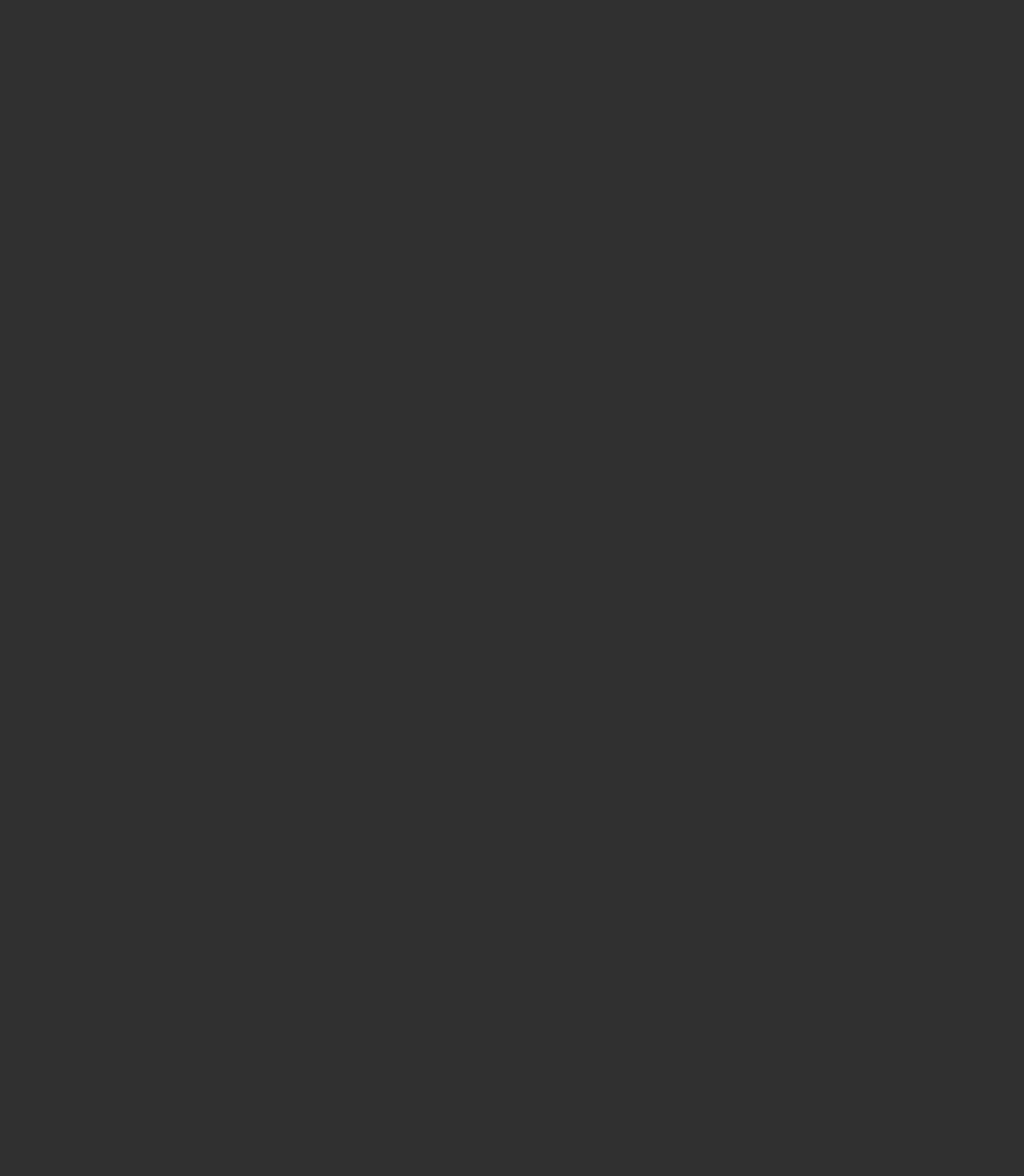
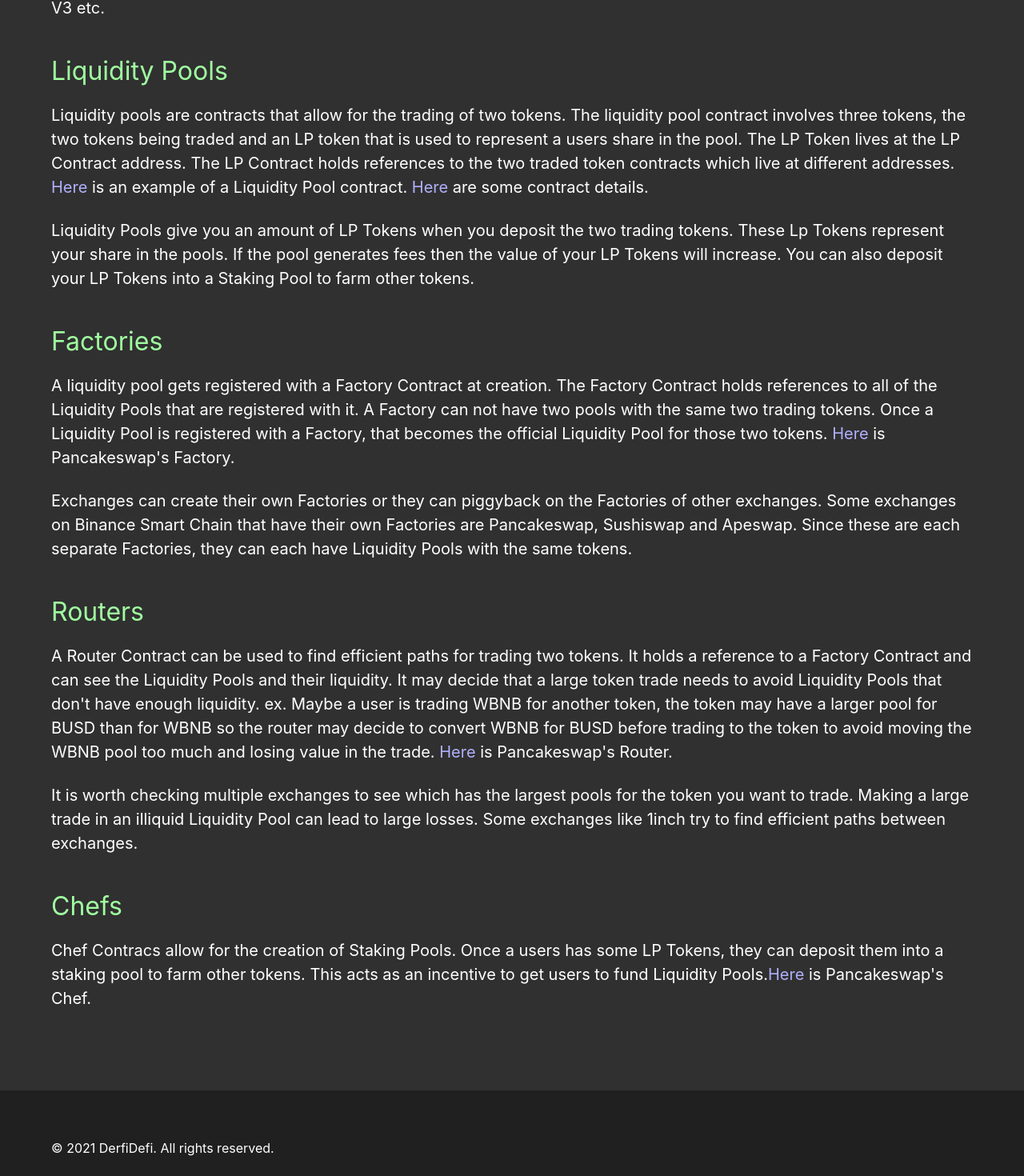
Before and after one commit to dpet/derfi, a React (Create React App) app: page /docs in a window 1280 px wide. Shown: the part 260-1730 px from the top of the page at 80% size. Before the commit the page ends 800 px from the top, so only its background shows below. Built offline with nearby package versions, Linux system fonts and the light colour scheme.

Commit message:
docs and footer added

```diff
--- a/src/App.js
+++ b/src/App.js
@@ -2,6 +2,7 @@
 import './App.scss';
 import ConnectionProvider from './components/helpers/ConnectionProvider.js';
 import Header from './components/common/Header.jsx';
+import Footer from './components/common/Footer.jsx';
 import Home from './components/pages/Home.jsx';
 import FactoryMonitor from './components/pages/FactoryMonitor.jsx';
 import FactoryLeaderboard from './components/pages/FactoryLeaderboard.jsx';
@@ -24,6 +25,7 @@ function App() {
         <ConnectionProvider>
           <Header></Header>
 
+          <div className="main">
             <Switch>
               <Route exact path="/">
                 {/*<Home></Home>*/}
@@ -50,7 +52,13 @@ function App() {
                 <ChefMonitor></ChefMonitor>
               </Route>
 
+              <Route exact path="/docs">
+                <Docs></Docs>
+              </Route>
             </Switch>
+          </div>
+
+          <Footer></Footer>
         </ConnectionProvider>
       </Router>
     </div>
--- a/src/App.scss
+++ b/src/App.scss
@@ -2,7 +2,12 @@
 html, body{
   background-color: #303030;
   color: white;
-  min-height: 100%;
+  min-height: 100vh;
+}
+
+.main{
+  min-height: 80vh;
+  margin-bottom: 100px;
 }
 
 // custom menu
@@ -93,6 +98,9 @@ html, body{
 }
 .light-blue{
   color: #d0d0ff;
+}
+.light-green{
+  color: #a0ffa0;
 }
 
 .address-input{
@@ -194,3 +202,20 @@ html, body{
   background: #333;
   border: 1px solid #355;
 }
+
+// docs
+.docs{
+  a {
+   color: #b0b0ff;
+  }
+  a:hover {
+   color: #c0c0ff;
+  }
+}
+
+// footer
+.footer{
+  background: #202020;
+  padding-top: 60px;
+  padding-bottom: 60px;
+}
--- /dev/null
+++ b/src/components/common/Footer.jsx
@@ -0,0 +1,10 @@
+
+
+ export default function Footer(){
+ 	return <footer className="footer">
+ 		<div class="container">
+ 			© {new Date().getFullYear()}
+	        <span> DerfiDefi. All rights reserved.</span>
+	    </div>
+	</footer>
+}
--- a/src/components/common/Header.jsx
+++ b/src/components/common/Header.jsx
@@ -32,6 +32,10 @@ export default function Header() {
 							<NavLink className="menu-item" to="/chefMonitor">Chef Monitor</NavLink>
 						</div>
 					</div>*/}
+
+					<div className="level-item">
+						<NavLink className="menu-item has-text-white" to="/docs">Docs</NavLink>
+					</div>
 				</div>
 
 				<div className="level-right">
--- a/src/components/pages/Docs.jsx
+++ b/src/components/pages/Docs.jsx
@@ -1,7 +1,48 @@
- export default function Docs(){
+export default function Docs(){
  	return (
- 		<div className="container">
- 			Docs ya
+ 		<div className="container docs">
+
+ 			<h2 className="is-size-3 pt-4 mb-4 light-green">DerfiDefi</h2>
+ 			<p className="is-size-5 mb-5">
+ 				This site is meant to provide a few tools to help explore Factory contracts and Liquidity Pools. The main goal is to help people understand the underlying contracts and see metrics that are normally hidden or hard to see. It uses Metamask to fetch data. It assumes the common uniswap contract interfaces so it may not work with contracts that vary like uniswap V3 etc.
+ 			</p>
+
+
+ 			<h2 className="is-size-3 pt-4 mb-4 light-green">Liquidity Pools</h2>
+ 			<p className="is-size-5 mb-5">
+ 				Liquidity pools are contracts that allow for the trading of two tokens. The liquidity pool contract involves three tokens, the two tokens being traded and an LP token that is used to represent a users share in the pool. The LP Token lives at the LP Contract address. The LP Contract holds references to the two traded token contracts which live at different addresses. <a href="https://bscscan.com/address/0x20bCC3b8a0091dDac2d0BC30F68E6CBb97de59Cd" target="_blank">Here</a> is an example of a Liquidity Pool contract. <a href="https://bscscan.com/address/0x20bCC3b8a0091dDac2d0BC30F68E6CBb97de59Cd#readContract" target="_blank">Here</a> are some contract details.
+ 			</p>
+
+ 			<p className="is-size-5 mb-5">
+ 				Liquidity Pools give you an amount of LP Tokens when you deposit the two trading tokens. These Lp Tokens represent your share in the pools. If the pool generates fees then the value of your LP Tokens will increase. You can also deposit your LP Tokens into a Staking Pool to farm other tokens.
+ 			</p>
+
+
+ 			<h2 className="is-size-3 pt-4 mb-4 light-green">Factories</h2>
+ 			<p className="is-size-5 mb-5">
+ 				A liquidity pool gets registered with a Factory Contract at creation. The Factory Contract holds references to all of the Liquidity Pools that are registered with it. A Factory can not have two pools with the same two trading tokens. Once a Liquidity Pool is registered with a Factory, that becomes the official Liquidity Pool for those two tokens. <a href="https://bscscan.com/address/0xcA143Ce32Fe78f1f7019d7d551a6402fC5350c73" target="_blank">Here</a> is Pancakeswap's Factory.
+ 			</p>
+
+ 			<p className="is-size-5 mb-5">
+ 				Exchanges can create their own Factories or they can piggyback on the Factories of other exchanges. Some exchanges on Binance Smart Chain that have their own Factories are Pancakeswap, Sushiswap and Apeswap. Since these are each separate Factories, they can each have Liquidity Pools with the same tokens.
+ 			</p>
+
+
+ 			<h2 className="is-size-3 pt-4 mb-4 light-green">Routers</h2>
+ 			<p className="is-size-5 mb-5">
+ 				A Router Contract can be used to find efficient paths for trading two tokens. It holds a reference to a Factory Contract and can see the Liquidity Pools and their liquidity. It may decide that a large token trade needs to avoid Liquidity Pools that don't have enough liquidity. ex. Maybe a user is trading WBNB for another token, the token may have a larger pool for BUSD than for WBNB so the router may decide to convert WBNB for BUSD before trading to the token to avoid moving the WBNB pool too much and losing value in the trade. <a href="https://bscscan.com/address/0x10ed43c718714eb63d5aa57b78b54704e256024e" target="_blank">Here</a> is Pancakeswap's Router.
+ 			</p>
+
+ 			<p className="is-size-5 mb-5">
+ 				It is worth checking multiple exchanges to see which has the largest pools for the token you want to trade. Making a large trade in an illiquid Liquidity Pool can lead to large losses. Some exchanges like 1inch try to find efficient paths between exchanges.
+ 			</p>
+
+ 			<h2 className="is-size-3 pt-4 mb-4 light-green">Chefs</h2>
+ 			<p className="is-size-5 mb-5">
+ 				Chef Contracs allow for the creation of Staking Pools. Once a users has some LP Tokens, they can deposit them into a staking pool to farm other tokens. This acts as an incentive to get users to fund Liquidity Pools.
+
+ 				<a href="https://bscscan.com/address/0x73feaa1ee314f8c655e354234017be2193c9e24e" target="_blank">Here</a> is Pancakeswap's Chef.
+ 			</p>
  		</div>
  	)
  }
```
Lines whose indentation alone changed are shown as unchanged.
